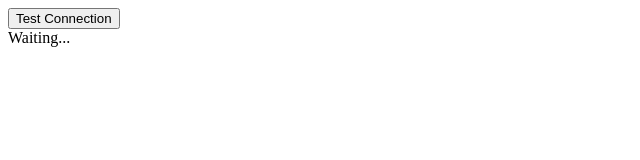
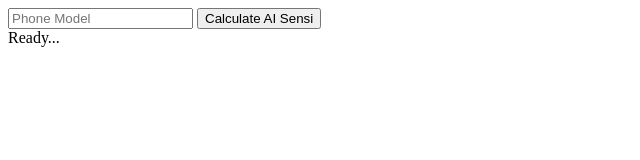
Before and after one commit to tripymafia/TrispyCheats, a plain HTML site: page index.html in a window 1280 px wide. Shown: the whole page, without its empty margins (0-640 px from the left). Drawn offline with Linux system fonts and the light colour scheme.

Commit message:
Update index.html

```diff
--- a/index.html
+++ b/index.html
@@ -1,20 +1,23 @@
 <!DOCTYPE html>
 <html>
 <body>
-    <button onclick="testAi()">Test Connection</button>
-    <div id="res">Waiting...</div>
+    <input type="text" id="dev" placeholder="Phone Model">
+    <button onclick="calc()">Calculate AI Sensi</button>
+    <div id="res">Ready...</div>
 
     <script>
-        async function testAi() {
+        async function calc() {
+            const dev = document.getElementById('dev').value;
             const res = document.getElementById('res');
-            res.innerText = "Connecting...";
+            res.innerText = "Connecting to AI...";
             try {
-                const r = await fetch('/api/get-sensi', { method: 'POST', body: "{}" });
+                const r = await fetch('/api/get-sensi', {
+                    method: 'POST',
+                    body: JSON.stringify({ device: dev })
+                });
                 const d = await r.json();
-                res.innerText = "Response: " + d.text;
-            } catch(e) {
-                res.innerText = "CRITICAL ERROR: " + e.message;
-            }
+                res.innerText = d.text;
+            } catch(e) { res.innerText = "Error: " + e.message; }
         }
     </script>
 </body>
```
